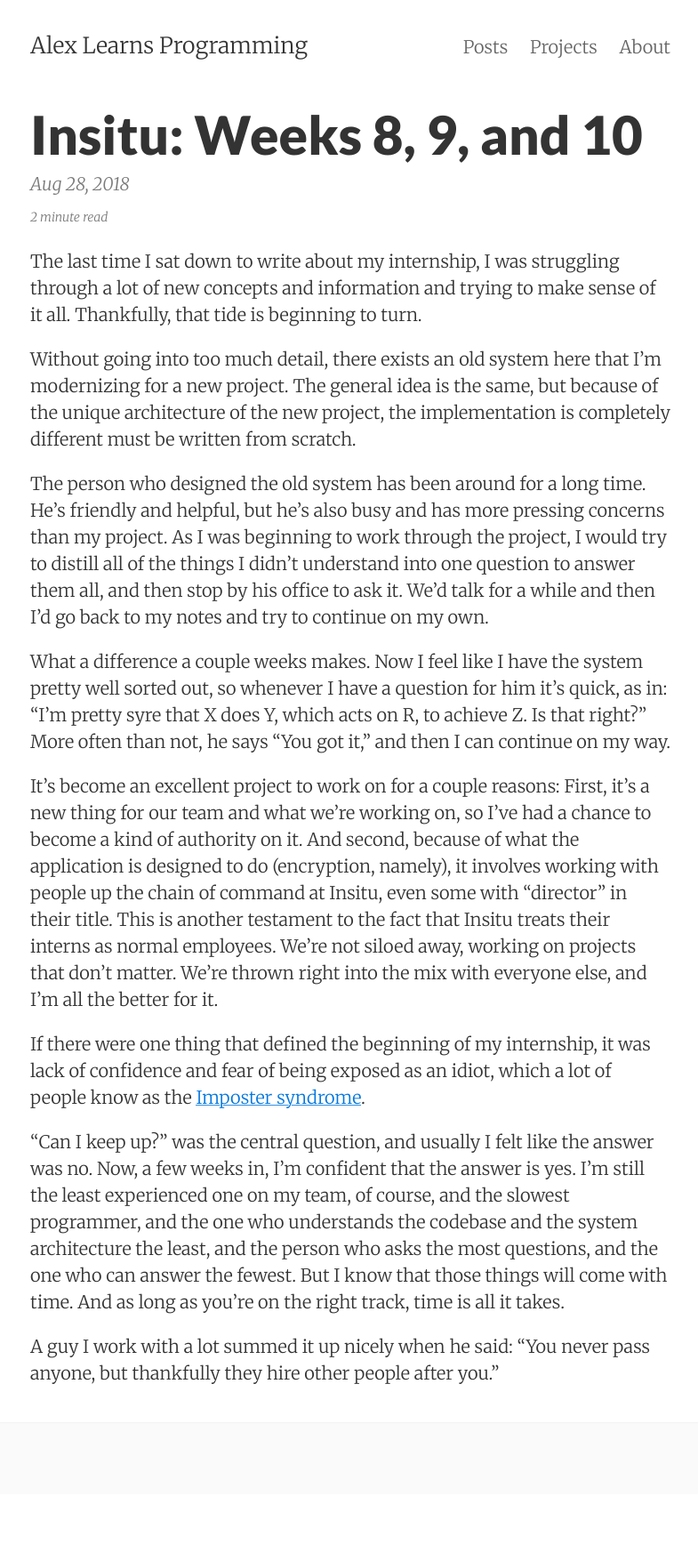
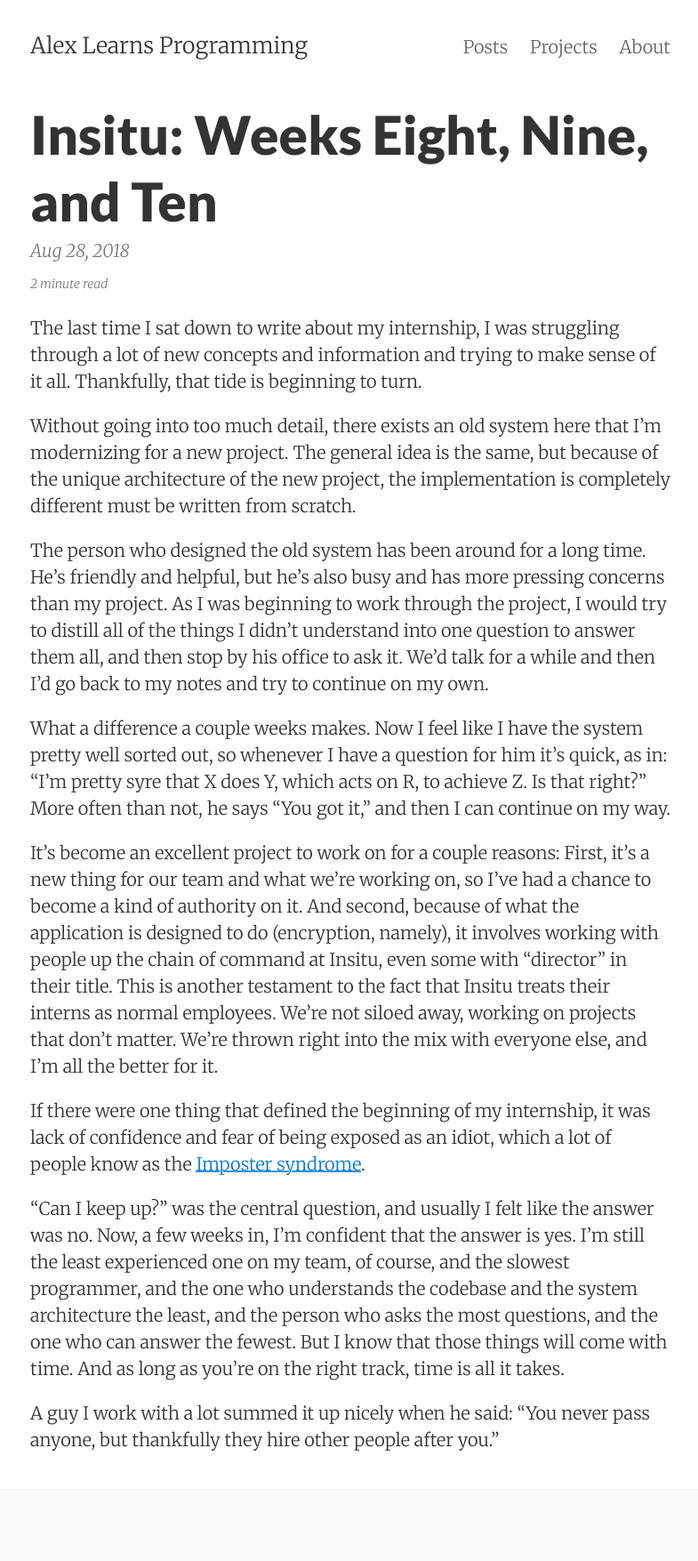
Before and after one commit to alxmjo/code, a Jekyll site: the page built from _posts/2018-08-28-insitu-eight-nine-ten.markdown, in a window 1280 px wide. Shown: the whole page at 89% size, without its empty margins (246-1031 px from the left). Built offline with Jekyll 4.4.1, drawn with Linux system fonts in a browser that asks for light colours; before the commit the page ends 1680 px from its top, so only the background shows below that.

Commit message:
Change post names and category

```diff
--- a/_posts/2018-08-28-insitu-eight-nine-ten.markdown
+++ b/_posts/2018-08-28-insitu-eight-nine-ten.markdown
@@ -3,7 +3,7 @@
 date: 2018-08-28T06:09:10-07:00
 permalink: insitu-eight-nine-ten
 
-title: "Insitu: Weeks 8, 9, and 10"
+title: "Insitu: Weeks Eight, Nine, and Ten"
 image:
 summary: The last time I sat down to write about my internship, I was struggling through a lot of new concepts and information and trying to make sense of it all. Thankfully, that tide is beginning to turn.
 category: Insitu
--- a/_posts/2018-08-28-superquest-dalles.markdown
+++ b/_posts/2018-08-28-superquest-dalles.markdown
@@ -6,7 +6,7 @@
 title: "Building a Submersible ROV at SuperQuest"               # Empty quotes if this is a short.
 image: /images/subrov.jpg
 summary: On Monday and Tuesday of last week, I skipped work to attend a SuperQuest conference in The Dalles. The goal? Build a submersible ROV and test it out at a local pool.
-category:
+category: Events
 tags: superquest arduino teaching education
 sharing:                # Text to be shared on each network.
   twitter: On Monday and Tuesday of last week, I skipped work to attend a SuperQuest conference in The Dalles. The goal? Build a submersible ROV and test it out at a local pool.
```
